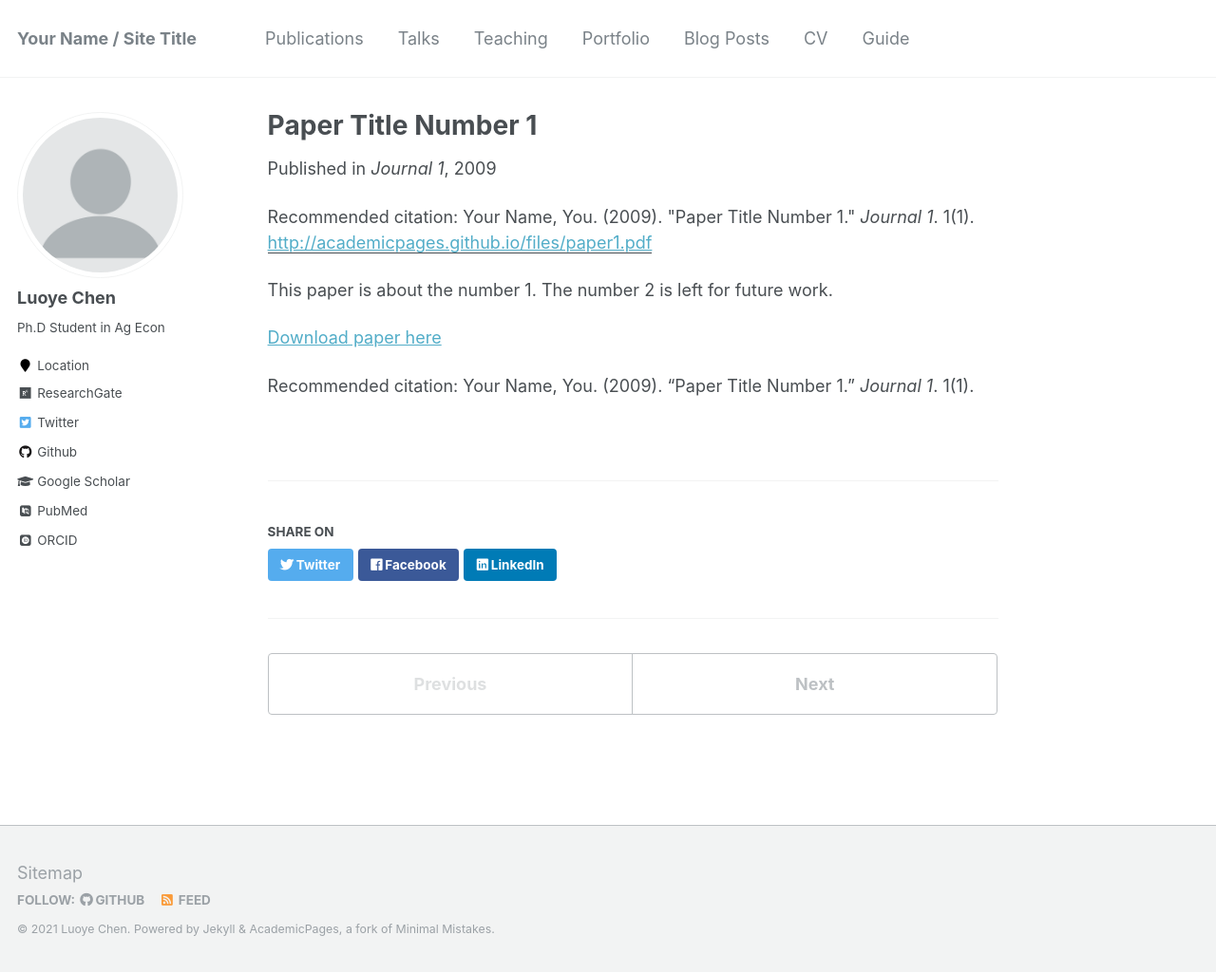
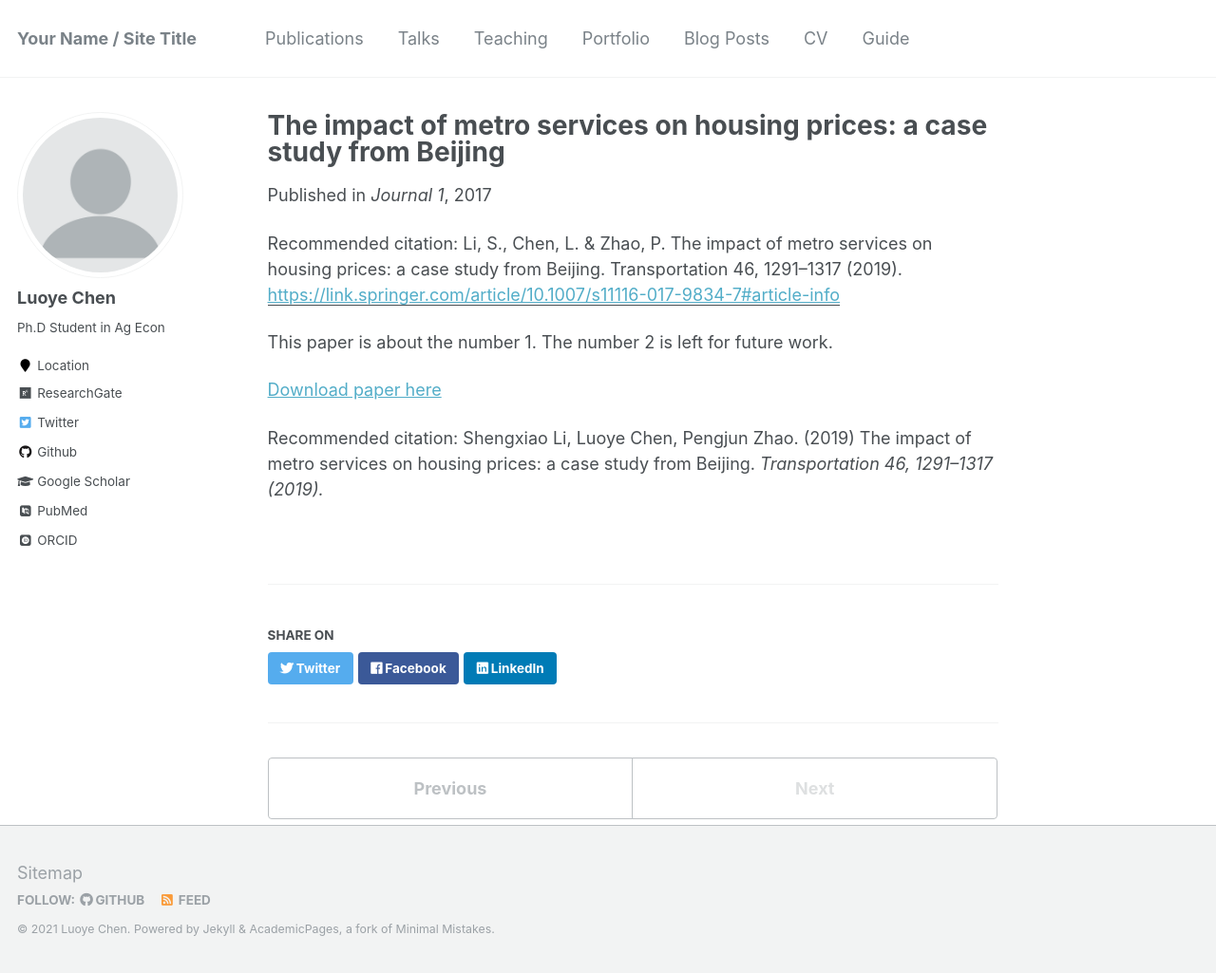
Before and after one commit to luoyec/luoyec.github.io, a Jekyll site: the page built from _publications/2009-10-01-paper-title-number-1.md, in a window 1280 px wide and 1025 px high. Shown: the whole window at 95% size. Built offline with Jekyll 4.4.1, drawn with Linux system fonts in a browser that asks for light colours; some web fonts are replaced.

Commit message:
Update 2009-10-01-paper-title-number-1.md

```diff
--- a/_publications/2009-10-01-paper-title-number-1.md
+++ b/_publications/2009-10-01-paper-title-number-1.md
@@ -1,15 +1,15 @@
 ---
-title: "Paper Title Number 1"
-collection: publications
-permalink: /publication/2009-10-01-paper-title-number-1
+title: "The impact of metro services on housing prices: a case study from Beijing"
+collection: Transportation
+permalink: https://doi.org/10.1007/s11116-017-9834-7
 excerpt: 'This paper is about the number 1. The number 2 is left for future work.'
-date: 2009-10-01
+date: 2017-11-9
 venue: 'Journal 1'
-paperurl: 'http://academicpages.github.io/files/paper1.pdf'
-citation: 'Your Name, You. (2009). &quot;Paper Title Number 1.&quot; <i>Journal 1</i>. 1(1).'
+paperurl: 'https://link.springer.com/article/10.1007/s11116-017-9834-7#article-info'
+citation: 'Li, S., Chen, L. & Zhao, P. The impact of metro services on housing prices: a case study from Beijing. Transportation 46, 1291–1317 (2019). '
 ---
 This paper is about the number 1. The number 2 is left for future work.
 
-[Download paper here](http://academicpages.github.io/files/paper1.pdf)
+[Download paper here](https://link.springer.com/content/pdf/10.1007/s11116-017-9834-7.pdf)
 
-Recommended citation: Your Name, You. (2009). "Paper Title Number 1." <i>Journal 1</i>. 1(1).
+Recommended citation: Shengxiao Li, Luoye Chen, Pengjun Zhao. (2019) The impact of metro services on housing prices: a case study from Beijing. <i>Transportation<i> 46, 1291–1317 (2019).
```
